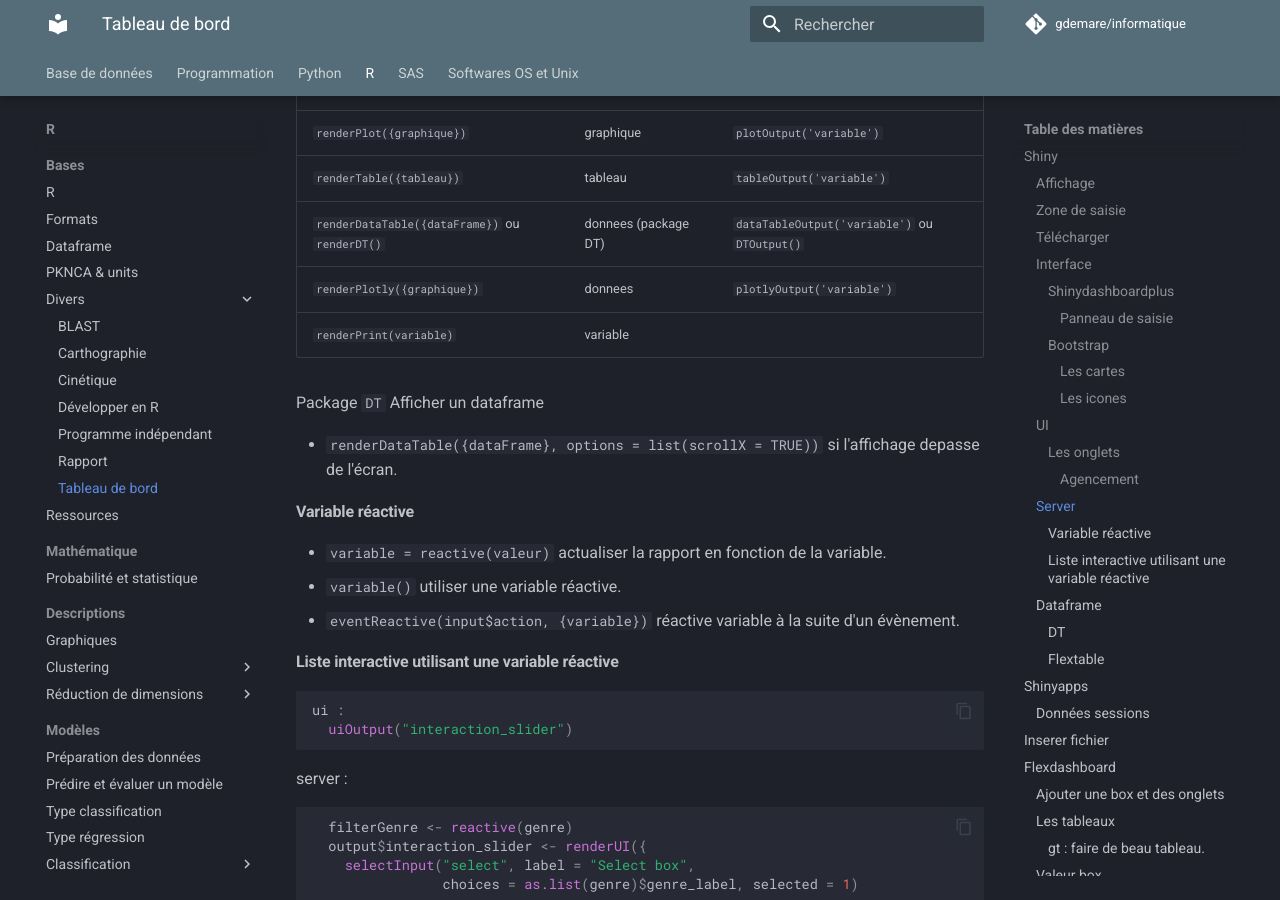
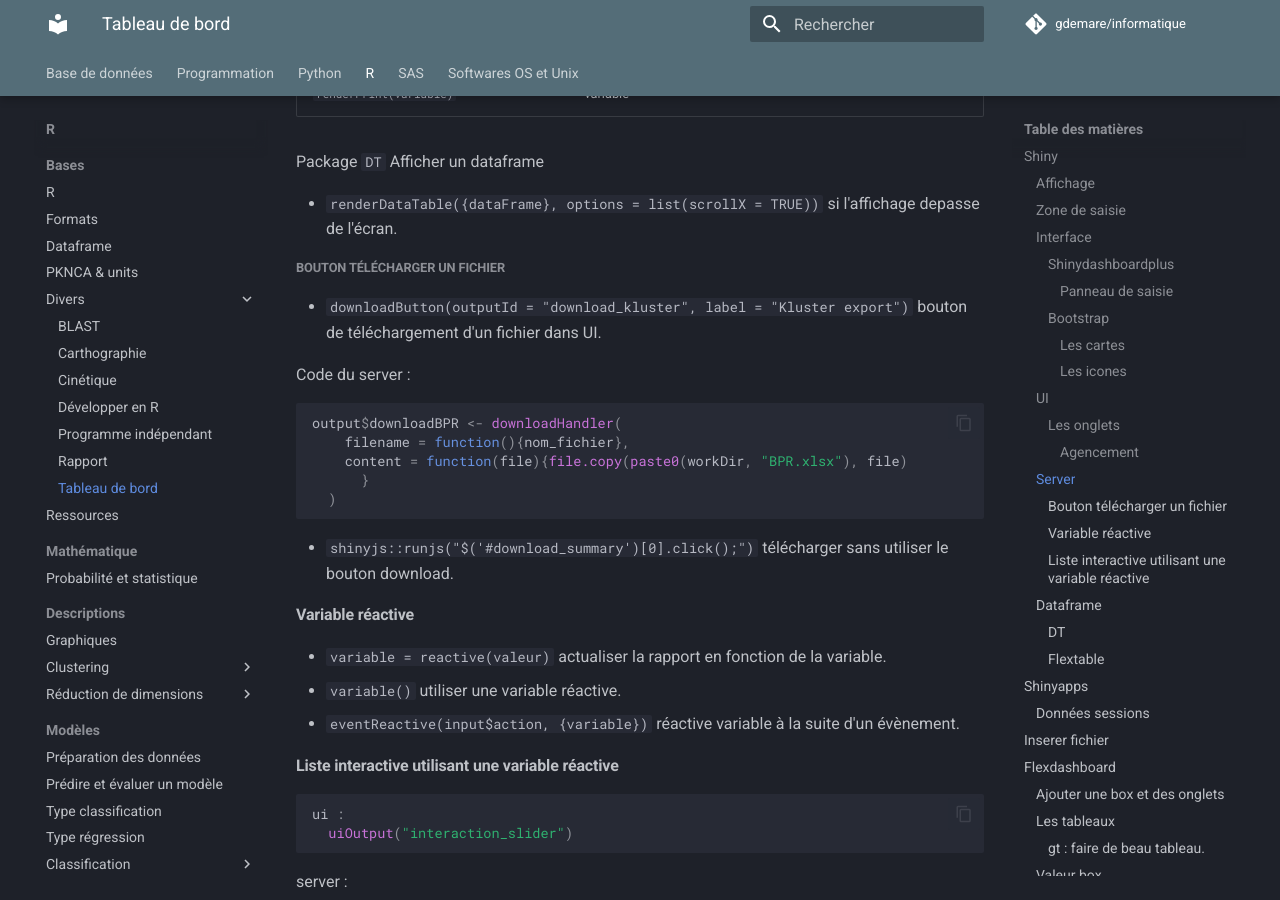
Before and after one commit to gdemare/Informatique, an MkDocs documentation site: the page built from docs/r/tableau-de-bord_r.md, in a window 1280 px wide and 900 px high, scrolled down 5034 px. Built offline with MkDocs 1.6.1 and Material for MkDocs 9.7.7, drawn with Linux system fonts in a browser that asks for light colours; comment, search, counter and statistics services are not loaded; some of the changed text lies outside the part shown.

Commit message:
Update tableau-de-bord_r.md

````diff
--- a/docs/r/tableau-de-bord_r.md
+++ b/docs/r/tableau-de-bord_r.md
@@ -57,18 +57,6 @@ Les méthodes :
 * `sliderInput()` barre de défilement.
 * `textInput()` .
 * `textAreaInput()` zone de saisie de texte.
-
-#### Télécharger
-
-``` R
-output$downloadBPR <- downloadHandler(
-    filename = function(){nom_fichier},
-    content = function(file){file.copy(paste0(workDir, "BPR.xlsx"), file)
-      }
-  )
-```
-
-* `shinyjs::runjs("$('#download_summary')[0].click();") ` télécharger sans utiliser le bouton download.
 
 ### Interface
 
@@ -202,6 +190,22 @@ code server                       | rendu                     | code ui
 Package `DT` Afficher un dataframe
 
 * `renderDataTable({dataFrame}, options = list(scrollX = TRUE))` si l'affichage depasse de l'écran.
+
+##### Bouton télécharger un fichier
+
+* `downloadButton(outputId = "download_kluster", label = "Kluster export")` bouton de téléchargement d'un fichier dans UI.
+
+Code du server :
+
+``` R
+output$downloadBPR <- downloadHandler(
+    filename = function(){nom_fichier},
+    content = function(file){file.copy(paste0(workDir, "BPR.xlsx"), file)
+      }
+  )
+```
+
+* `shinyjs::runjs("$('#download_summary')[0].click();") ` télécharger sans utiliser le bouton download.
 
 #### Variable réactive
 
````
